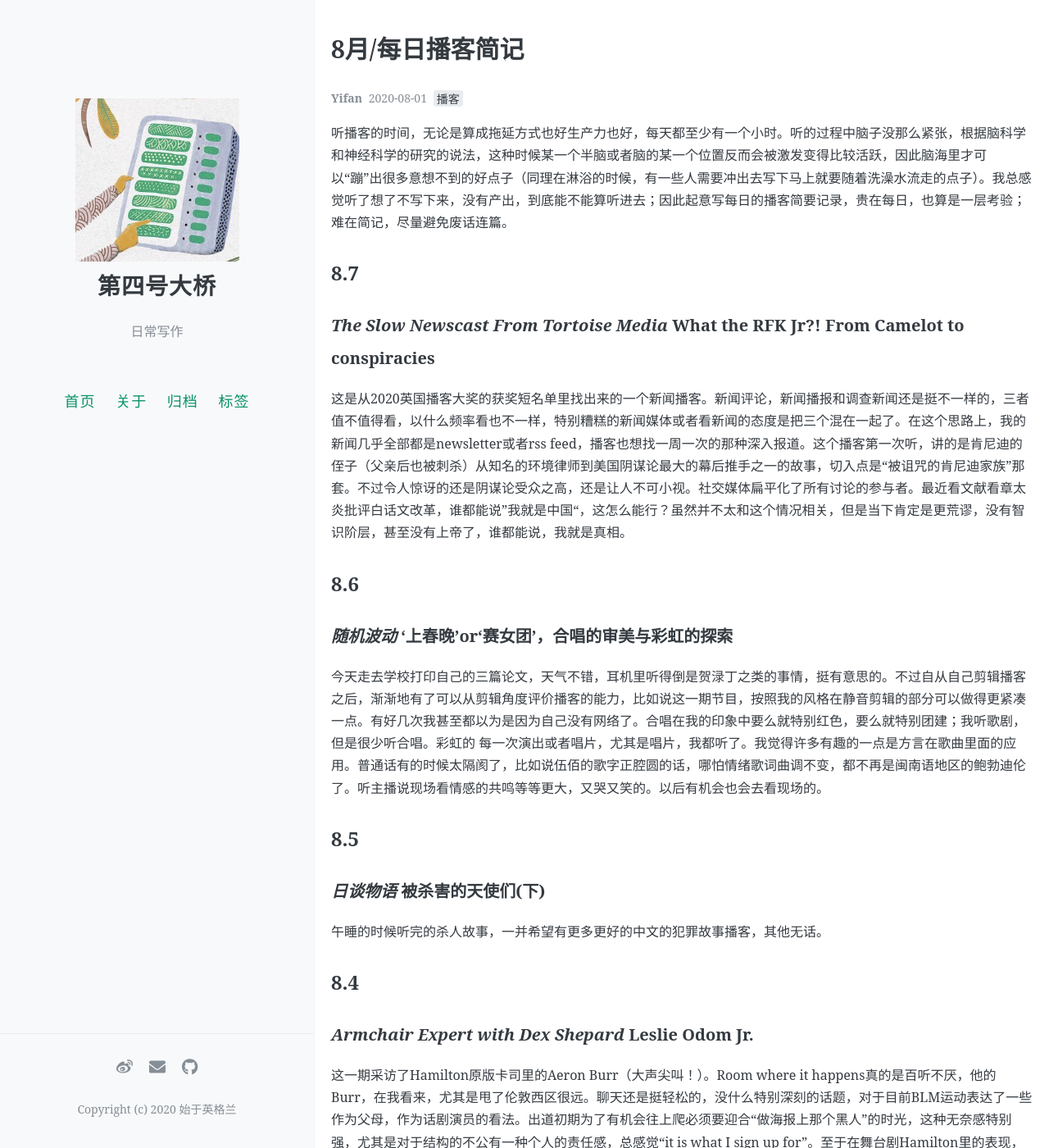
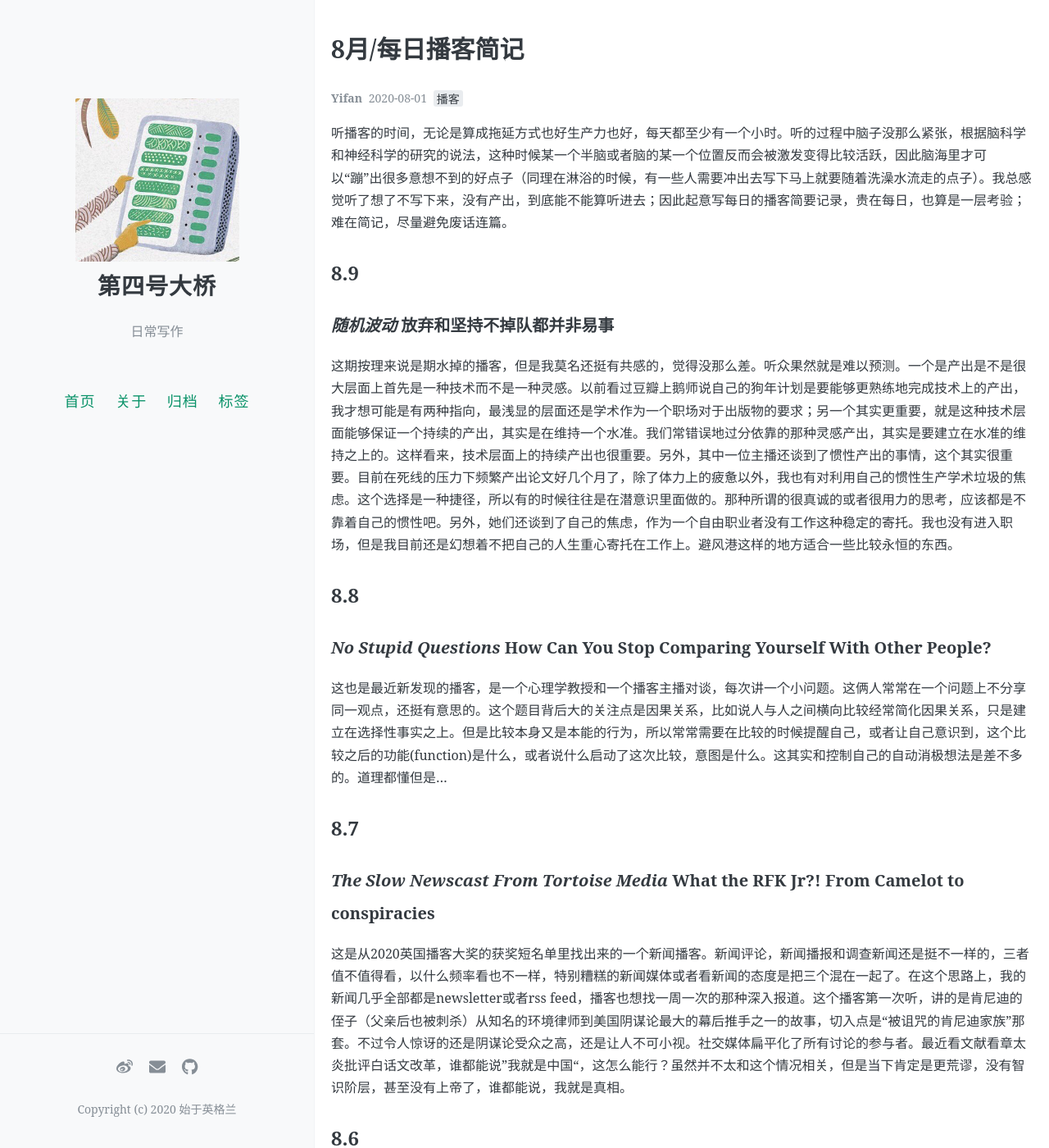
Before and after one commit to yifan0111/gincredible, a Jekyll site: the page built from _posts/2020-08-01-august-podcast.md, in a window 1280 px wide and 1400 px high. Shown: the whole window at 82% size. Built offline with Jekyll 4.4.1, drawn with Linux system fonts in a browser that asks for light colours; comment, search, counter and statistics services are not loaded.

Commit message:
Update 2020-08-01-august-podcast.md

```diff
--- a/_posts/2020-08-01-august-podcast.md
+++ b/_posts/2020-08-01-august-podcast.md
@@ -7,6 +7,16 @@ tags: [播客]
 author: Yifan
 ---
 听播客的时间，无论是算成拖延方式也好生产力也好，每天都至少有一个小时。听的过程中脑子没那么紧张，根据脑科学和神经科学的研究的说法，这种时候某一个半脑或者脑的某一个位置反而会被激发变得比较活跃，因此脑海里才可以“蹦”出很多意想不到的好点子（同理在淋浴的时候，有一些人需要冲出去写下马上就要随着洗澡水流走的点子）。我总感觉听了想了不写下来，没有产出，到底能不能算听进去；因此起意写每日的播客简要记录，贵在每日，也算是一层考验；难在简记，尽量避免废话连篇。
+
+## 8.9
+### *随机波动* 放弃和坚持不掉队都并非易事
+
+这期按理来说是期水掉的播客，但是我莫名还挺有共感的，觉得没那么差。听众果然就是难以预测。一个是产出是不是很大层面上首先是一种技术而不是一种灵感。以前看过豆瓣上鹅师说自己的狗年计划是要能够更熟练地完成技术上的产出，我才想可能是有两种指向，最浅显的层面还是学术作为一个职场对于出版物的要求；另一个其实更重要，就是这种技术层面能够保证一个持续的产出，其实是在维持一个水准。我们常错误地过分依靠的那种灵感产出，其实是要建立在水准的维持之上的。这样看来，技术层面上的持续产出也很重要。另外，其中一位主播还谈到了惯性产出的事情，这个其实很重要。目前在死线的压力下频繁产出论文好几个月了，除了体力上的疲惫以外，我也有对利用自己的惯性生产学术垃圾的焦虑。这个选择是一种捷径，所以有的时候往往是在潜意识里面做的。那种所谓的很真诚的或者很用力的思考，应该都是不靠着自己的惯性吧。另外，她们还谈到了自己的焦虑，作为一个自由职业者没有工作这种稳定的寄托。我也没有进入职场，但是我目前还是幻想着不把自己的人生重心寄托在工作上。避风港这样的地方适合一些比较永恒的东西。
+
+## 8.8
+### *No Stupid Questions* How Can You Stop Comparing Yourself With Other People?
+
+这也是最近新发现的播客，是一个心理学教授和一个播客主播对谈，每次讲一个小问题。这俩人常常在一个问题上不分享同一观点，还挺有意思的。这个题目背后大的关注点是因果关系，比如说人与人之间横向比较经常简化因果关系，只是建立在选择性事实之上。但是比较本身又是本能的行为，所以常常需要在比较的时候提醒自己，或者让自己意识到，这个比较之后的功能(function)是什么，或者说什么启动了这次比较，意图是什么。这其实和控制自己的自动消极想法是差不多的。道理都懂但是...
 
 ## 8.7
 ### *The Slow Newscast From Tortoise Media* What the RFK Jr?! From Camelot to conspiracies
```
